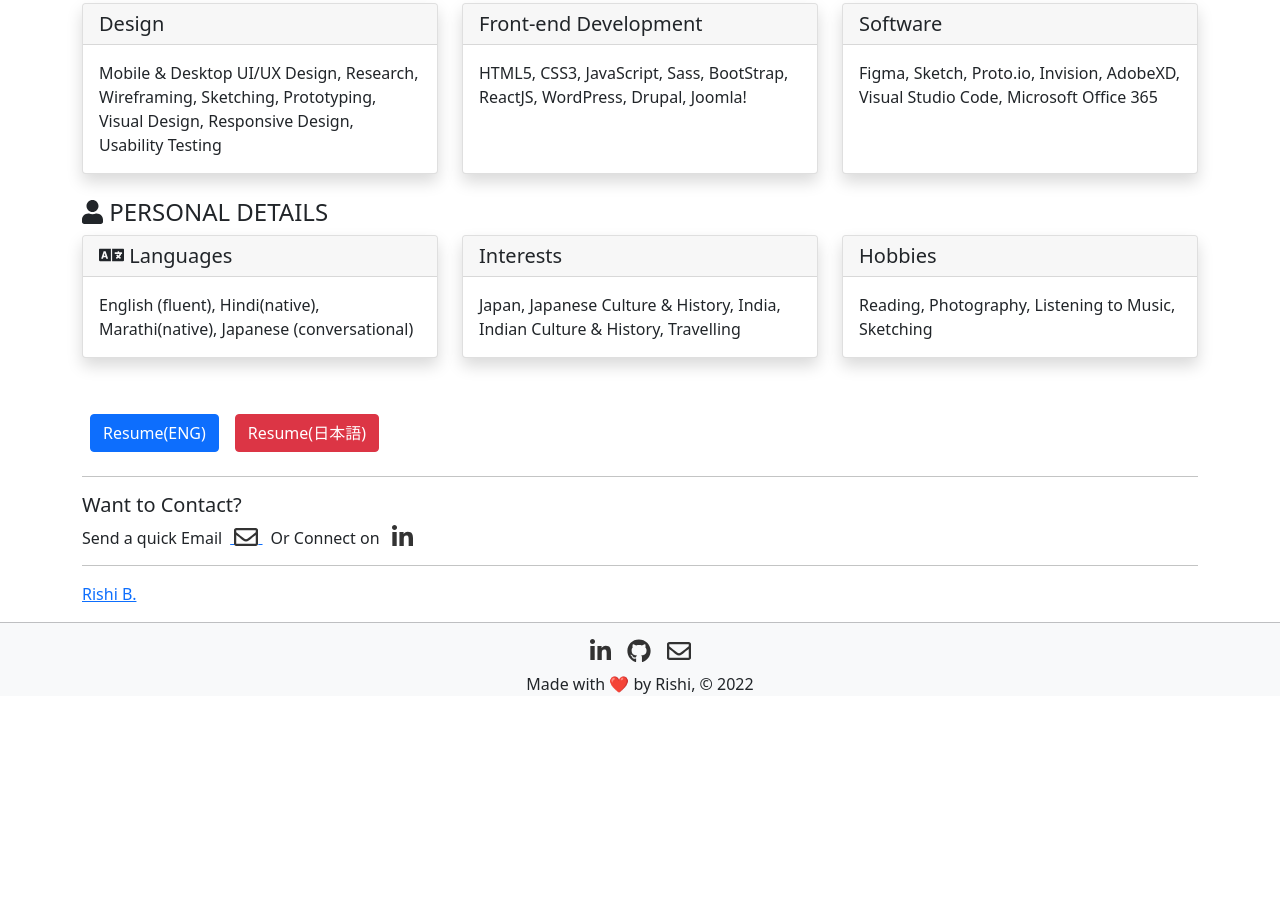
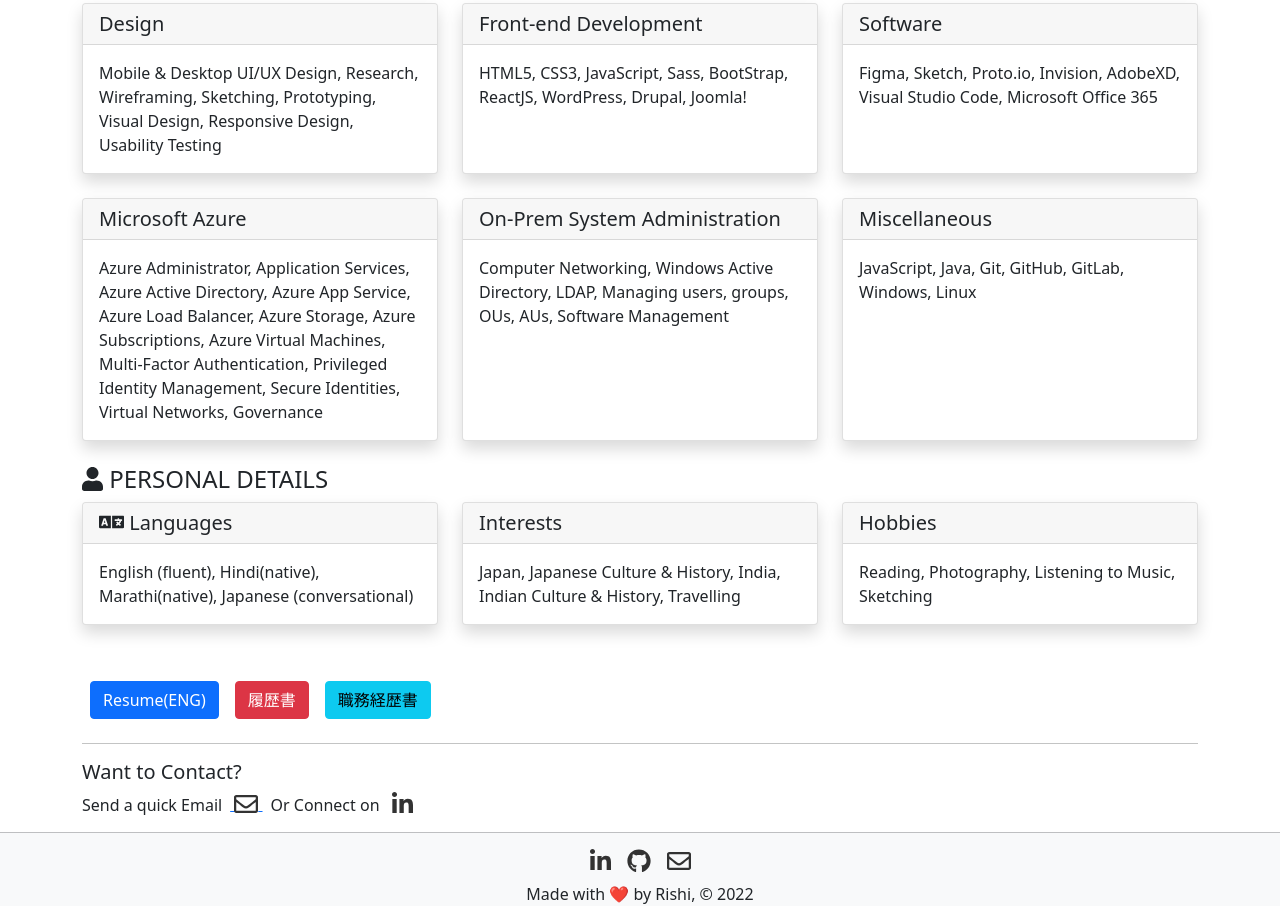
Before and after one commit to rishi615/portfolio, a plain HTML site: page about.html in a window 1280 px wide. Shown: the part 970-1892 px from the top of the page. Before the commit the page ends 1682 px from the top, so only its background shows below. Drawn offline with nearby package versions, Linux system fonts and the light colour scheme; a script that the page names is missing.

Commit message:
updated resume

```diff
--- a/about.html
+++ b/about.html
@@ -121,13 +121,6 @@
             <h4 class="section-title"><i class="fas fa-graduation-cap"></i> EDUCATION</h4>
             <ul class="time-line">
               <li class="time-line-item">
-                <span class="badge bg-primary">Jan 2022 ~ Present</span>
-                <h6 class="time-line-item-title">Google UX Design Course</h6>
-                <p class="time-line-item-subtitle">Coursera</p>
-                <p class="time-line-item-content">Currently doing the Google UX Design Course on Coursera.
-                </p>
-              </li>
-              <li class="time-line-item">
                 <span class="badge bg-primary">2017 - 2021</span>
                 <h6 class="time-line-item-title">Bachelor's In Computer Science and Engineering</h6>
                 <p class="time-line-item-subtitle">Rajasthan Technical University, India</p>
@@ -180,6 +173,49 @@
             </div>
           </div>
         </div>
+        <div class="row row-cols-1 row-cols-md-3 g-4 mb-4">
+          <div class="col">
+            <div class="card shadow h-100">
+              <h5 class="card-header">Microsoft Azure</h5>
+              <div class="card-body">
+                <p class="card-text"> Azure Administrator,
+                  Application Services,
+                  Azure Active Directory,
+                  Azure App Service,
+                  Azure Load Balancer,
+                  Azure Storage,
+                  Azure Subscriptions,
+                  Azure Virtual Machines,
+                  Multi-Factor Authentication,
+                  Privileged Identity Management,
+                  Secure Identities,
+                  Virtual Networks,
+                  Governance
+                </p>
+              </div>
+            </div>
+          </div>
+
+          <div class="col">
+            <div class="card shadow h-100">
+              <h5 class="card-header">On-Prem System Administration</h5>
+              <div class="card-body">
+                <p class="card-text"> Computer Networking, Windows Active Directory, LDAP, Managing users, groups, OUs, AUs, Software Management
+                </p>
+              </div>
+            </div>
+          </div>
+
+          <div class="col">
+            <div class="card shadow h-100">
+              <h5 class="card-header">Miscellaneous</h5>
+              <div class="card-body">
+                <p class="card-text">JavaScript, Java, Git, GitHub, GitLab, Windows, Linux
+                </p>
+              </div>
+            </div>
+          </div>
+        </div>
       </section>
 
       <section>
@@ -219,10 +255,14 @@
       </section>
 
       <div class="d-flex flex-row mt-5">
-        <div class="p-2"><a class="btn btn-primary" href="/rishi/assets/Rishi-Resume-Eng.pdf" target="_blank">
+        <div class="p-2"><a class="btn btn-primary" href="/rishi/assets/Rishi_Cloud_Administrator.pdf"
+            target="_blank">
             Resume(ENG)</a></div>
-        <div class="p-2"><a class="btn btn-danger" href="/rishi/assets/Rishi-Resume-Jap.pdf" target="_blank">
-            Resume(日本語)</a>
+        <div class="p-2"><a class="btn btn-danger" href="/rishi/assets/ボドケ_リシ_履歴書.pdf" target="_blank">
+            履歴書</a>
+        </div>
+        <div class="p-2"><a class="btn btn-info" href="/rishi/assets/ボドケ_リシ_職務経歴書.pdf" target="_blank">
+            職務経歴書</a>
         </div>
       </div>
       <hr />
@@ -236,11 +276,6 @@
           </a>
         </p>
       </div>
-      <hr />
-      <div class="badge-base LI-profile-badge" data-locale="en_US" data-size="medium" data-theme="light"
-        data-type="HORIZONTAL" data-vanity="rishi-bodke" data-version="v1"><a class="badge-base__link LI-simple-link"
-          href="https://in.linkedin.com/in/rishi-bodke?trk=profile-badge">Rishi B.</a></div>
-          <div data-iframe-width="150" data-iframe-height="270" data-share-badge-id="c565f8ed-ada5-4e1c-bfa2-5001f3a8e0d8" data-share-badge-host="https://www.credly.com"></div>
     </div>
     <!-- Back to top button -->
     <button type="button" class="btn btn-primary btn-floating btn-lg" id="btn-back-to-top">
@@ -254,7 +289,7 @@
       <a class="px-2" href="https://www.linkedin.com/in/rishi-bodke" target="_blank">
         <i title="linkedin" class="fab fa-linkedin-in fa-lg social"></i>
       </a>
-      <a class="px-2" href="https://github.com/rishi698" target="_blank">
+      <a class="px-2" href="https://github.com/rishi615" target="_blank">
         <i title="github" class="fab fa-github fa-lg social"></i>
       </a>
       <a class="px-2" href="mailto:rishi6sep@gmail.com" target="_top">
```
Also changed, not shown: certifications.html (+50 -29 lines), assets/azure_administrator.jpg (added), 5 other files.
